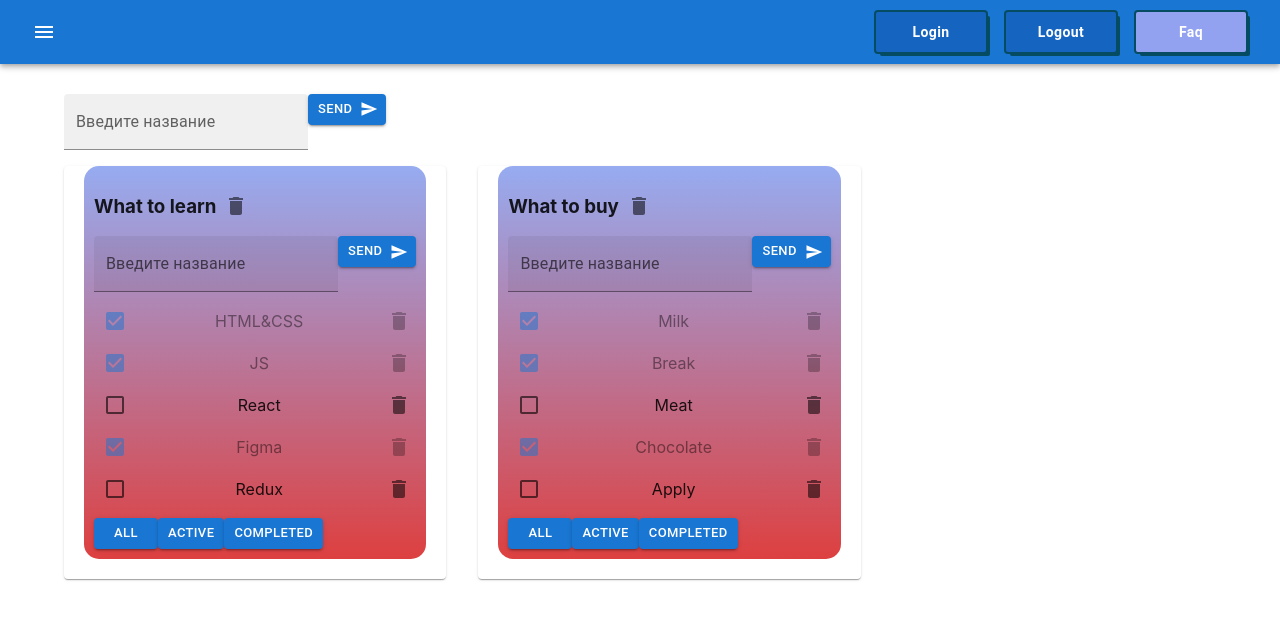
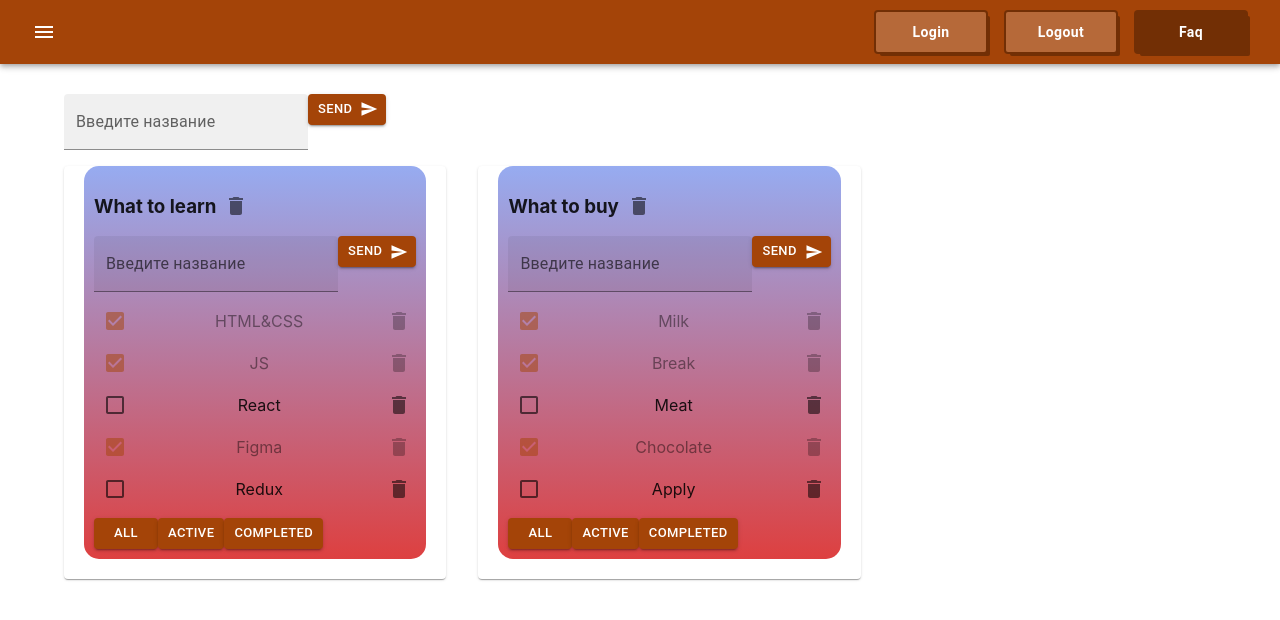
Before and after one commit to AlexMuhin-IT/TodoList, a React (Create React App) app: page / in a window 1280 px wide. Shown: the top 620 px of the page. Built offline with nearby package versions, Linux system fonts and the light colour scheme.

Commit message:
new Todolist: add themeMode

```diff
--- a/src/App.tsx
+++ b/src/App.tsx
@@ -3,7 +3,7 @@ import './App.css';
 import {Todolist} from "./Todolist";
 import {v1} from "uuid";
 import {AddItemForm} from "./components/addItemForm/AddItemForm";
-import {Button, Container, IconButton, Paper, Toolbar} from "@mui/material";
+import {Button, Container, createTheme, IconButton, Paper, ThemeProvider, Toolbar} from "@mui/material";
 import AppBar from "@mui/material/AppBar";
 import Grid from '@mui/material/Grid2';
 import {Menu} from "@mui/icons-material";
@@ -12,6 +12,7 @@ import {MenuButton} from "./components/MenuButton";
 
 // import {AppBar,Toolbar} from "@mui/material";
 
+type ThemeMode = "light" | "dark";
 
 export type FilterValuesType = 'all' | 'active' | 'completed'
 
@@ -142,8 +143,17 @@ function App() {
         setTodolists(newTodolists)
     }
 
+
+    // theme in app
+    const [themeMode, setThemeMode] = useState<ThemeMode>('light')
+    const theme = createTheme({
+        palette: {
+            primary: {
+                main: '#a44408',
+            },
+        },})
     return (
-        <div>
+        <ThemeProvider theme={theme}>
             <AppBar sx={{mb: '30px'}} position="static">
                 <Toolbar sx={{display: 'flex', justifyContent: 'space-between'}}>
                     <IconButton color="inherit">
@@ -152,7 +162,7 @@ function App() {
                     <div>
                         <MenuButton>Login</MenuButton>
                         <MenuButton>Logout</MenuButton>
-                        <MenuButton background={'#93a1f1'}>Faq</MenuButton>
+                        <MenuButton background={theme.palette.primary.dark}>Faq</MenuButton>
                     </div>
                 </Toolbar>
             </AppBar>
@@ -195,7 +205,7 @@ function App() {
                     </Grid>
                 </Grid>
             </Container>
-        </div>
+        </ThemeProvider>
     );
 }
 
--- a/src/components/MenuButton.tsx
+++ b/src/components/MenuButton.tsx
@@ -5,14 +5,14 @@ type MenuButtonProps = {
     background?: string
 }
 
-export const MenuButton = styled(Button)<MenuButtonProps>(({background})=>({
+export const MenuButton = styled(Button)<MenuButtonProps>(({background, theme})=>({
     minWidth: '110px',
     fontWeight: 'bold',
-    boxShadow: '0 0 0 2px #054B62, 4px 4px 0 0 #054B62',
+    boxShadow: `0 0 0 2px ${theme.palette.primary.dark}, 4px 4px 0 0 ${theme.palette.primary.dark}`,
     borderRadius: '2px',
     textTransform: 'capitalize',
     margin: '0 10px',
     padding: '8px 24px',
-    color: '#ffffff',
-    background: background || '#1565c0',
+    color: theme.palette.primary.contrastText,
+    background: background || theme.palette.primary.light,
 }))
```
